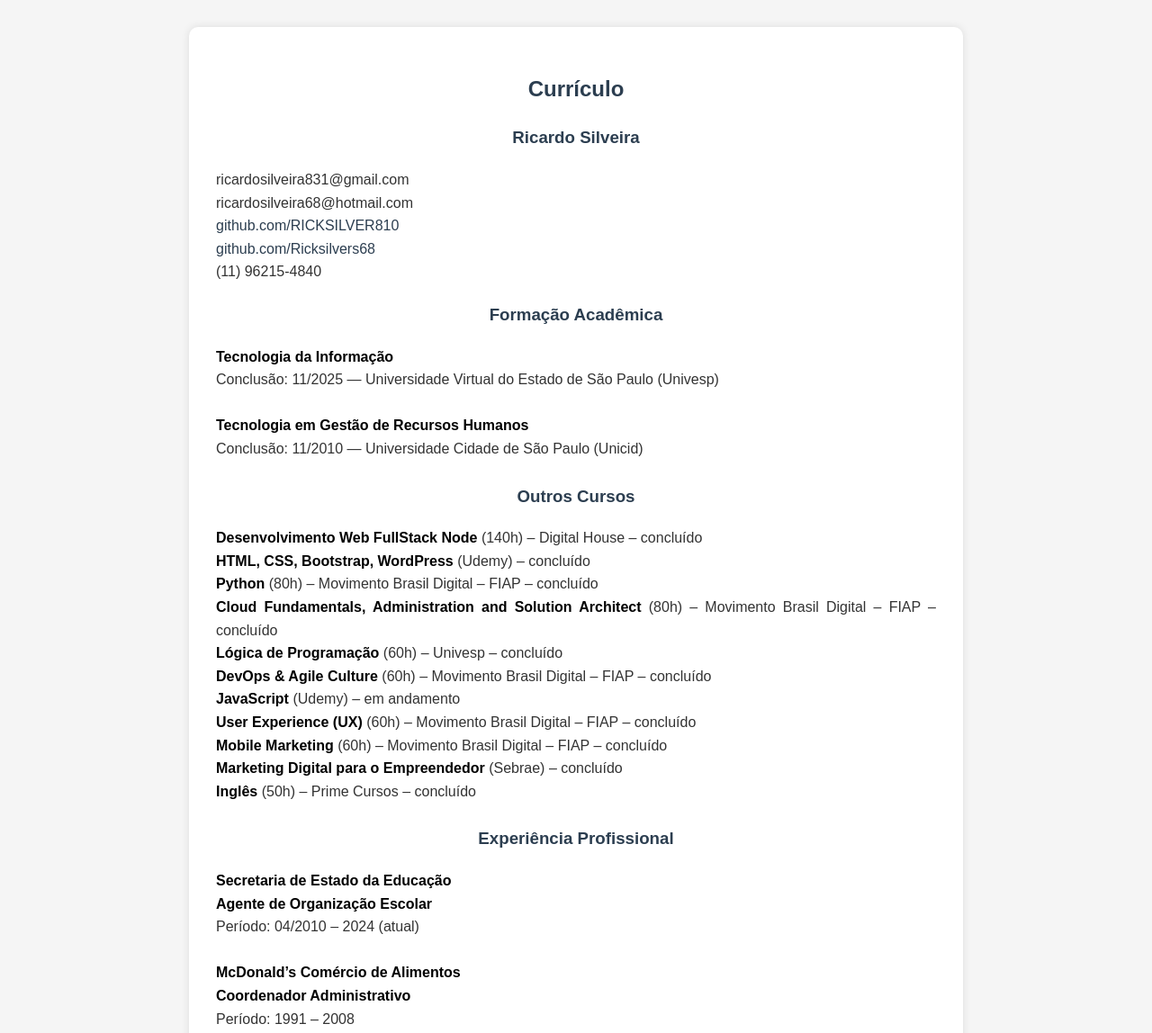
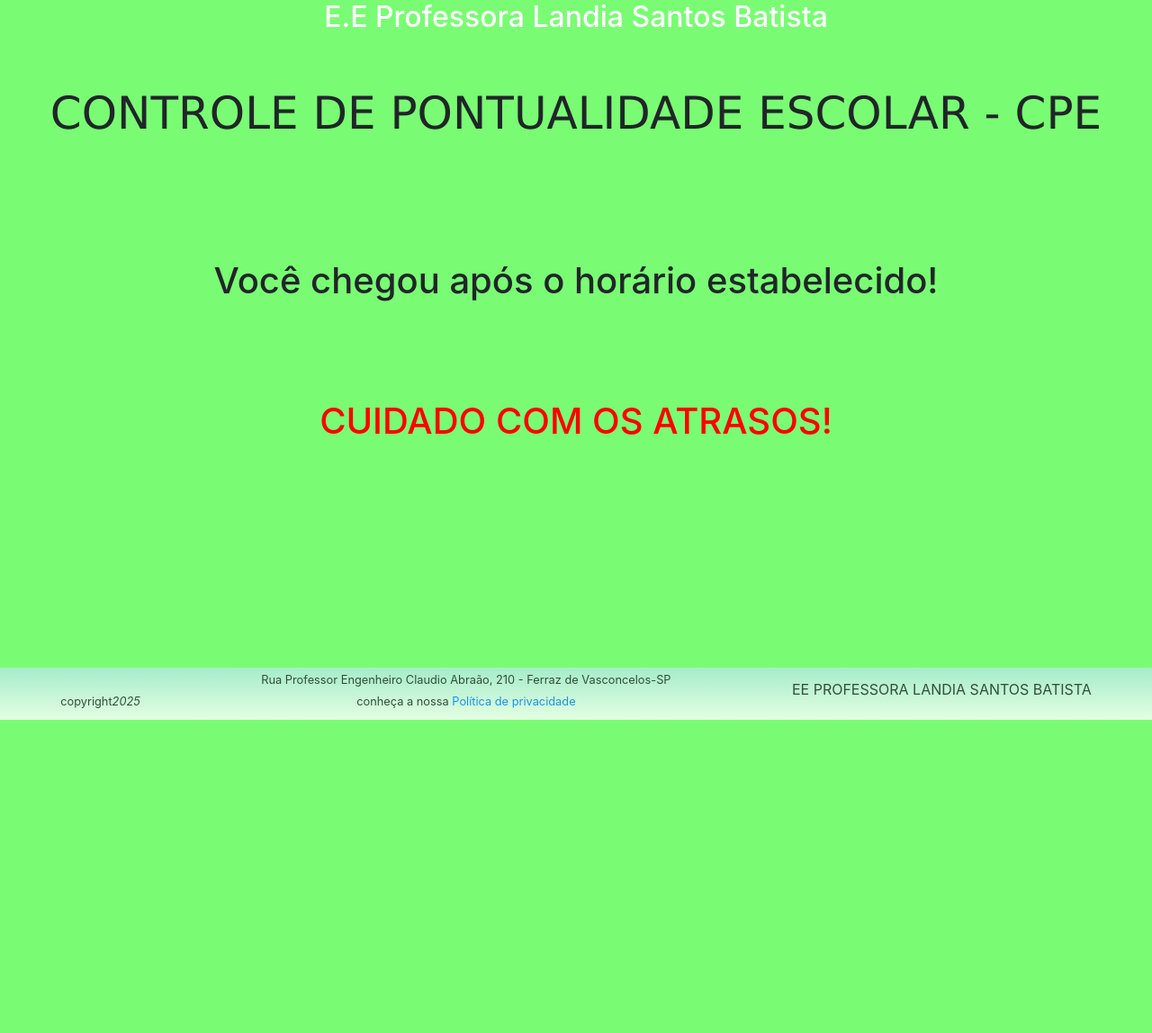
Before and after one commit to RICKSILVER810/PI1---Univesp, a plain HTML site: page views/atraso1.html in a window 1280 px wide. Shown: the top 1148 px of the page at 90% size. After the commit the page ends 800 px from the top, so only its background shows below. Drawn offline with nearby package versions, Linux system fonts and the light colour scheme.

Commit message:
Update atraso1.html

```diff
--- a/views/atraso1.html
+++ b/views/atraso1.html
@@ -1,122 +1,98 @@
 <!DOCTYPE html>
-<html lang="pt-BR">
+<html lang="pt-br">
+
 <head>
-  <meta charset="UTF-8">
-  <meta name="viewport" content="width=device-width, initial-scale=1.0">
-  <title>Currículo - Ricardo Silveira</title>
+  <!-- Meta tags Obrigatórias -->
+  <meta charset="utf-8">
+  <meta name="viewport" content="width=device-width, initial-scale=1, shrink-to-fit=no">
+
+  <!-- Bootstrap CSS -->
+  <link rel="stylesheet" href="https://stackpath.bootstrapcdn.com/bootstrap/4.1.3/css/bootstrap.min.css"
+    integrity="sha384-MCw98/SFnGE8fJT3GXwEOngsV7Zt27NXFoaoApmYm81iuXoPkFOJwJ8ERdknLPMO" crossorigin="anonymous">
+
+  <link rel="stylesheet" type="text/css" href="/stylesheets/estilo.css">
+  <script src="javaScript.js"></script>
+  <script src="https://code.jquery.com/jquery-3.7.1.min.js"
+    integrity="sha256-/JqT3SQfawRcv/BIHPThkBvs0OEvtFFmqPF/lYI/Cxo=" crossorigin="anonymous"></script>
+
+
+
+  <title>Landia</title>
+
   <style>
-    body {
-      font-family: Arial, Helvetica, sans-serif;
-      line-height: 1.6;
-      background-color: #f5f5f5;
-      color: #333;
-      margin: 0;
-      padding: 0;
-    }
+    .form-control {
+      width: 300px;
+      display: flex;
+      margin: 0 auto;
 
-    .container {
-      max-width: 800px;
-      margin: 30px auto;
-      background: #fff;
-      padding: 30px;
-      border-radius: 10px;
-      box-shadow: 0 0 10px rgba(0, 0, 0, 0.1);
-    }
+    };
 
-    h2, h3 {
-      text-align: center;
-      color: #2c3e50;
-      margin-top: 20px;
-    }
+    #pai div {
+      display: none;
+    };
 
-    p {
-      text-align: justify;
-    }
 
-    b {
-      color: #000;
-    }
 
-    .section {
-      margin-bottom: 25px;
-    }
 
-    .contact {
-      text-align: center;
-      margin-bottom: 20px;
-    }
 
-    a {
-      color: #2c3e50;
-      text-decoration: none;
-    }
 
-    a:hover {
-      text-decoration: underline;
-    }
   </style>
+
 </head>
-<body>
-  <div class="container">
-    <h2>Currículo</h2>
-    <h3>Ricardo Silveira</h3>
+<div class="container-fluid">
+<h2 style="color: white;">E.E Professora Landia Santos Batista</h2>
+</div>
 
-    <div class="contact">
-      <p>
-        ricardosilveira831@gmail.com<br>
-        ricardosilveira68@hotmail.com<br>
-        <a href="https://github.com/RICKSILVER810" target="_blank">github.com/RICKSILVER810</a><br>
-        <a href="https://github.com/Ricksilvers68" target="_blank">github.com/Ricksilvers68</a><br>
-        (11) 96215-4840
-      </p>
-    </div>
 
-    <div class="section">
-      <h3>Formação Acadêmica</h3>
-      <p>
-        <b>Tecnologia da Informação</b><br>
-        Conclusão: 11/2025 — Universidade Virtual do Estado de São Paulo (Univesp)<br><br>
-        <b>Tecnologia em Gestão de Recursos Humanos</b><br>
-        Conclusão: 11/2010 — Universidade Cidade de São Paulo (Unicid)
-      </p>
-    </div>
 
-    <div class="section">
-      <h3>Outros Cursos</h3>
-      <p>
-        <b>Desenvolvimento Web FullStack Node</b> (140h) – Digital House – concluído<br>
-        <b>HTML, CSS, Bootstrap, WordPress</b> (Udemy) – concluído<br>
-        <b>Python</b> (80h) – Movimento Brasil Digital – FIAP – concluído<br>
-        <b>Cloud Fundamentals, Administration and Solution Architect</b> (80h) – Movimento Brasil Digital – FIAP – concluído<br>
-        <b>Lógica de Programação</b> (60h) – Univesp – concluído<br>
-        <b>DevOps & Agile Culture</b> (60h) – Movimento Brasil Digital – FIAP – concluído<br>
-        <b>JavaScript</b> (Udemy) – em andamento<br>
-        <b>User Experience (UX)</b> (60h) – Movimento Brasil Digital – FIAP – concluído<br>
-        <b>Mobile Marketing</b> (60h) – Movimento Brasil Digital – FIAP – concluído<br>
-        <b>Marketing Digital para o Empreendedor</b> (Sebrae) – concluído<br>
-        <b>Inglês</b> (50h) – Prime Cursos – concluído
-      </p>
-    </div>
+<body style="background-color: rgb(121, 252, 116);">
 
-    <div class="section">
-      <h3>Experiência Profissional</h3>
-      <p>
-        <b>Secretaria de Estado da Educação</b><br>
-        <b>Agente de Organização Escolar</b><br>
-        Período: 04/2010 – 2024 (atual)<br><br>
+<h1 style="font-size: 50px; font-family: 'Lucida Sans', 'Lucida Sans Regular', 'Lucida Grande', 'Lucida Sans Unicode', Geneva, Verdana, sans-serif;">CONTROLE DE PONTUALIDADE ESCOLAR - CPE</h1>
 
-        <b>McDonald’s Comércio de Alimentos</b><br>
-        <b>Coordenador Administrativo</b><br>
-        Período: 1991 – 2008
-      </p>
-    </div>
+<br>
+<div>
+  <h1>Você chegou após o horário estabelecido!</h1>
+<h1 style="color: red;">CUIDADO COM OS ATRASOS!</h1>
+</div>
 
-    <div class="section">
-      <h3>Objetivo</h3>
-      <p>
-        Migrar de carreira, buscando uma oportunidade no mercado de Tecnologia da Informação, aplicando conhecimentos adquiridos em desenvolvimento web e gestão.
-      </p>
-    </div>
+
+
+<footer>
+  <div class="rodape">
+      <div><br><small>copyright<i class="fa fa-copyright">2025</i></small></div>
+      <div><small>Rua Professor Engenheiro Claudio Abraão, 210 - Ferraz de Vasconcelos-SP</small><br><small>conheça a nossa <a href="">Política de privacidade</a></small></div>
+      <div><a>EE PROFESSORA LANDIA SANTOS BATISTA</a></div>
   </div>
+</footer>
+
+
+
+
+
+
+
+
+
+
+
+
+
+
+
+
+
+
+
+
+
+
+
+
+
+    <script src="https://cdn.jsdelivr.net/npm/bootstrap@5.3.5/dist/js/bootstrap.bundle.min.js"
+      integrity="sha384-k6d4wzSIapyDyv1kpU366/PK5hCdSbCRGRCMv+eplOQJWyd1fbcAu9OCUj5zNLiq"
+      crossorigin="anonymous"></script>
+
 </body>
+
 </html>
```
